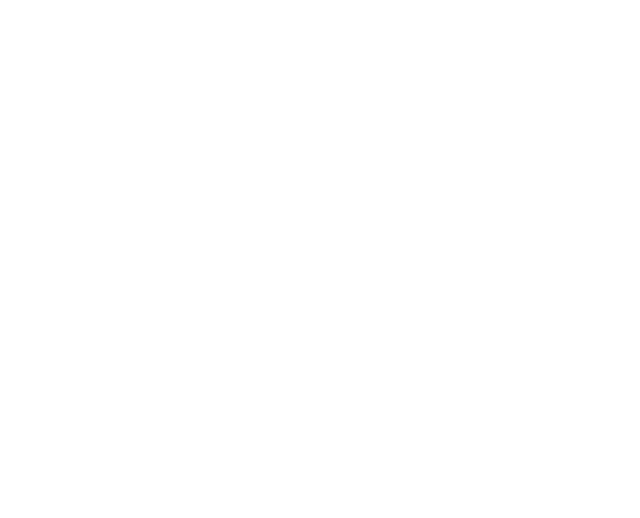
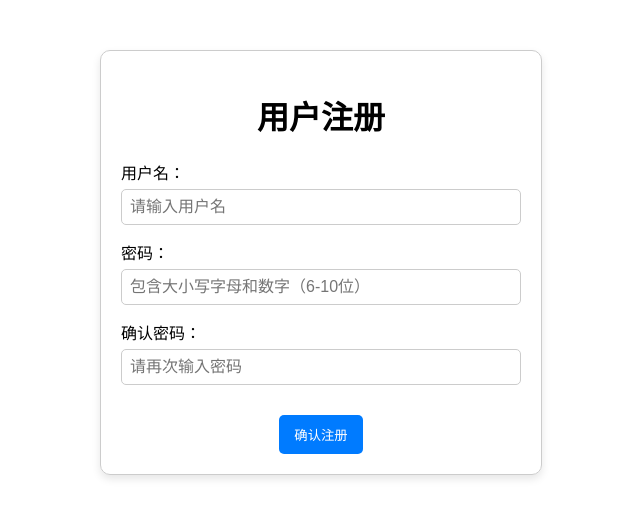
Before and after one commit to breeze-wink/Mathfront, a Vue app: page /ConfirmRegister/1 in a window 1280 px wide. Before the commit this address had no page. Shown: the top 518 px of the page, without its empty margins (319-959 px from the left). Built offline with nearby package versions, Linux system fonts and the light colour scheme.

Commit message:
注册（用户名/密码）

```diff
--- /dev/null
+++ b/src/components/ConfirmRegisterPage.vue
@@ -0,0 +1,111 @@
+<template>
+    <div class="confirm-register-page">
+        <h1>用户注册</h1>
+        <form @submit.prevent="handleConfirmRegister">
+            <div class="input-group">
+                <label for="username">用户名：</label>
+                <input id="username" v-model="username" placeholder="请输入用户名" type="text" />
+            </div>
+
+            <div class="input-group">
+                <label for="password">密码：</label>
+                <input id="password" v-model="password" placeholder="包含大小写字母和数字（6-10位）" type="password" />
+            </div>
+
+            <div class="input-group">
+                <label for="confirmPassword">确认密码：</label>
+                <input id="confirmPassword" v-model="confirmPassword" placeholder="请再次输入密码" type="password" />
+            </div>
+
+            <div class="buttons">
+                <button type="submit">确认注册</button>
+            </div>
+        </form>
+    </div>
+</template>
+
+<script setup>
+import { ref } from 'vue';
+import axios from 'axios';
+import {useRoute} from "vue-router";
+
+// 使用 ref 创建响应式变量
+const username = ref('');
+const password = ref('');
+const confirmPassword = ref('');
+const route = useRoute();
+const email = ref(route.params.email);
+
+// 确认注册方法
+async function handleConfirmRegister() {
+
+    try {
+        const response = await axios.post('/api/user/confirmRegister', {
+            username: username.value,
+            password: password.value,
+            confirmPassword: confirmPassword.value,
+            email: email.value
+        });
+        if (response.data.legal) {
+            alert('注册成功！');
+        } else {
+            alert(`注册失败：${response.data.message}`);
+        }
+    } catch (e) {
+        console.error('注册请求失败', e);
+        alert('注册时发生错误');
+    }
+}
+</script>
+
+<style scoped>
+.confirm-register-page {
+    max-width: 400px;
+    margin: 50px auto;
+    padding: 20px;
+    border: 1px solid #ccc;
+    border-radius: 10px;
+    box-shadow: 0 4px 8px rgba(0, 0, 0, 0.1);
+}
+
+h1 {
+    text-align: center;
+}
+
+form {
+    display: flex;
+    flex-direction: column;
+}
+
+.input-group {
+    display: flex;
+    flex-direction: column;
+    margin-bottom: 15px;
+}
+
+label {
+    margin-bottom: 5px;
+}
+
+input {
+    padding: 8px;
+    font-size: 16px;
+    border: 1px solid #ccc;
+    border-radius: 5px;
+}
+
+.buttons {
+    display: flex;
+    justify-content: center;
+    margin-top: 15px;
+}
+
+button {
+    padding: 10px 15px;
+    background-color: #007bff;
+    color: white;
+    border: none;
+    border-radius: 5px;
+    cursor: pointer;
+}
+</style>
--- a/src/components/RegisterPage.vue
+++ b/src/components/RegisterPage.vue
@@ -29,11 +29,13 @@
 <script setup>
 import {ref, onBeforeUnmount} from 'vue';
 import axios from 'axios';
+import {useRouter} from "vue-router";
 
 const email = ref('');
 const verification = ref('');
 const serverVerification = ref(null);
 const countdown = ref(0);
+const router = useRouter();//获取路由实例
 let timer = null;
 
 // 发送验证码方法
@@ -80,8 +82,11 @@ async function handleNextStep() {
         alert('验证码错误');
         return;
     }
+    //跳转到用户名密码注册界面
+    await router.push({ name: 'ConfirmRegister', params: { email: email.value } });
+
     console.log('注册信息', {email: email.value, verification: verification.value});
-    alert('注册信息已提交，请等待验证');
+
 }
 
 // 清理定时器，防止内存泄漏
--- a/src/router/index.js
+++ b/src/router/index.js
@@ -1,6 +1,7 @@
 import { createRouter, createWebHistory } from 'vue-router';
 import LoginPage from '../components/LoginPage.vue';
 import RegisterPage from "@/components/RegisterPage.vue";
+import ConfirmRegisterPage from "@/components/ConfirmRegisterPage.vue";
 
 const routes = [
     {
@@ -12,6 +13,11 @@ const routes = [
         path: '/Register',
         name: 'Register',
         component: RegisterPage
+    },
+    {
+        path: '/ConfirmRegister/:email', //  定义动态路由，捕获邮箱作为参数
+        name: 'ConfirmRegister',
+        component: () => import('../components/ConfirmRegisterPage.vue')
     }
 
 ];
```
